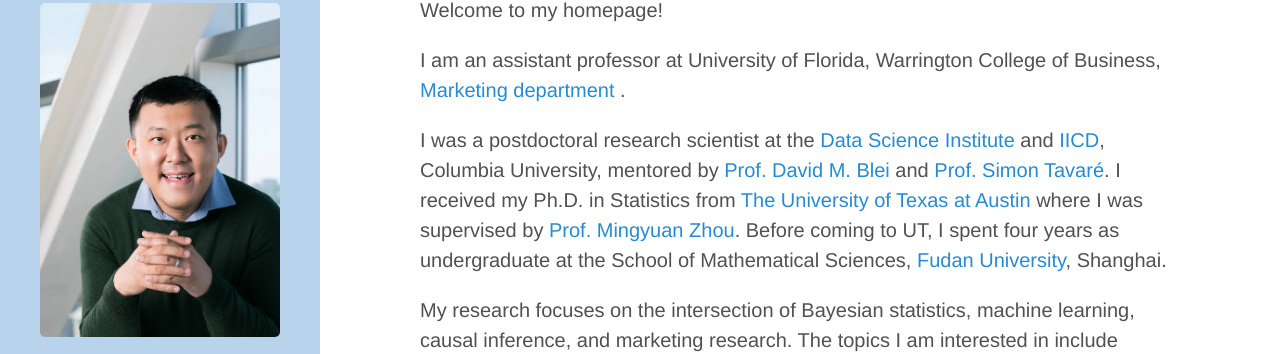
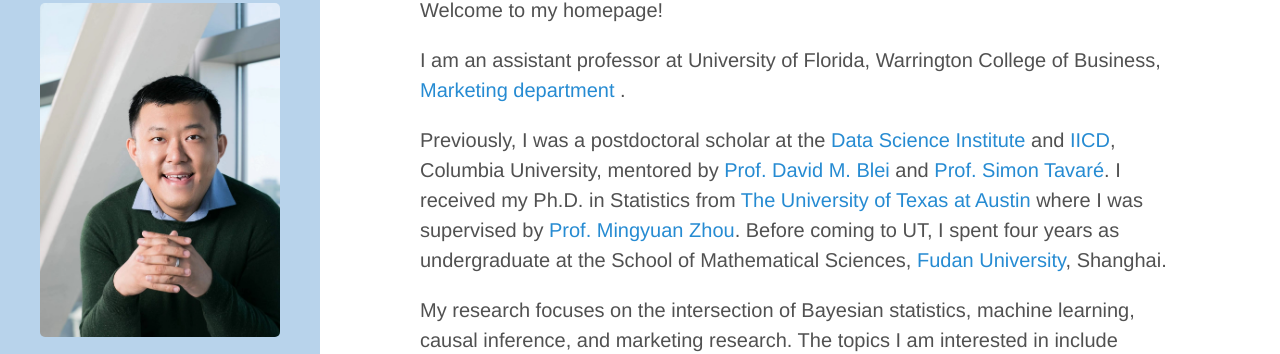
Before and after one commit to mingzhang-yin/mingzhang-yin.github.io, a Jekyll site: the page built from index.md, in a window 1280 px wide. Shown: the part 135-489 px from the top of the page. Built offline with Jekyll 4.4.1, drawn with Linux system fonts in a browser that asks for light colours; nearby versions of some CDN libraries; a style sheet for code colours, icons or effects is not loaded.

Commit message:
Update index.md

```diff
--- a/index.md
+++ b/index.md
@@ -14,8 +14,7 @@
 
  <p> I am an assistant professor at University of Florida, Warrington College of Business, <a href="https://warrington.ufl.edu/marketing-department/">Marketing department </a>. </p>
 
-<p>  I was a postdoctoral research scientist at the <a href="https://datascience.columbia.edu">Data Science Institute</a> and <a href="https://cancerdynamics.columbia.edu">IICD</a>, Columbia University, mentored by <a href="http://www.cs.columbia.edu/~blei/">Prof. David M. Blei</a> and <a href="https://en.wikipedia.org/wiki/Simon_Tavaré">Prof. Simon Tavaré</a>. I received my Ph.D. in Statistics from <a href="https://www.utexas.edu">The University of Texas at Austin</a> where I was supervised by <a href="https://mingyuanzhou.github.io">Prof. Mingyuan Zhou</a>.  Before coming to UT, I spent four years as undergraduate at the  School of Mathematical Sciences, <a href="http://www.fudan.edu.cn/en/"> Fudan University</a>, Shanghai. </p>
-
+<p>  Previously, I was a postdoctoral scholar at the <a href="https://datascience.columbia.edu">Data Science Institute</a> and <a href="https://cancerdynamics.columbia.edu">IICD</a>, Columbia University, mentored by <a href="http://www.cs.columbia.edu/~blei/">Prof. David M. Blei</a> and <a href="https://en.wikipedia.org/wiki/Simon_Tavaré">Prof. Simon Tavaré</a>. I received my Ph.D. in Statistics from <a href="https://www.utexas.edu">The University of Texas at Austin</a> where I was supervised by <a href="https://mingyuanzhou.github.io">Prof. Mingyuan Zhou</a>.  Before coming to UT, I spent four years as undergraduate at the  School of Mathematical Sciences, <a href="http://www.fudan.edu.cn/en/"> Fudan University</a>, Shanghai. </p>
 
 
 <p> My research focuses on the intersection of Bayesian statistics, machine learning, causal inference, and marketing research. The topics I am interested in include </p>
```
